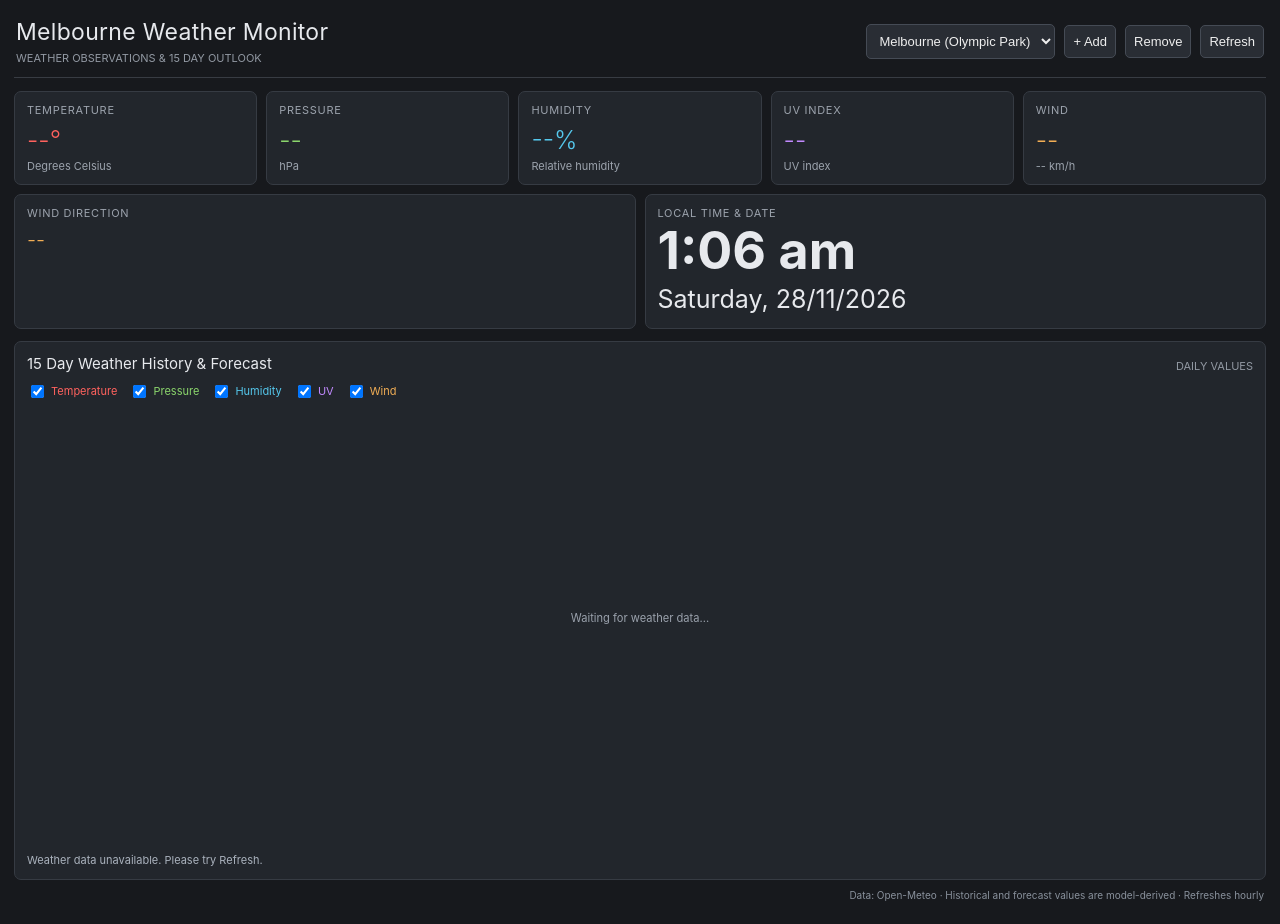
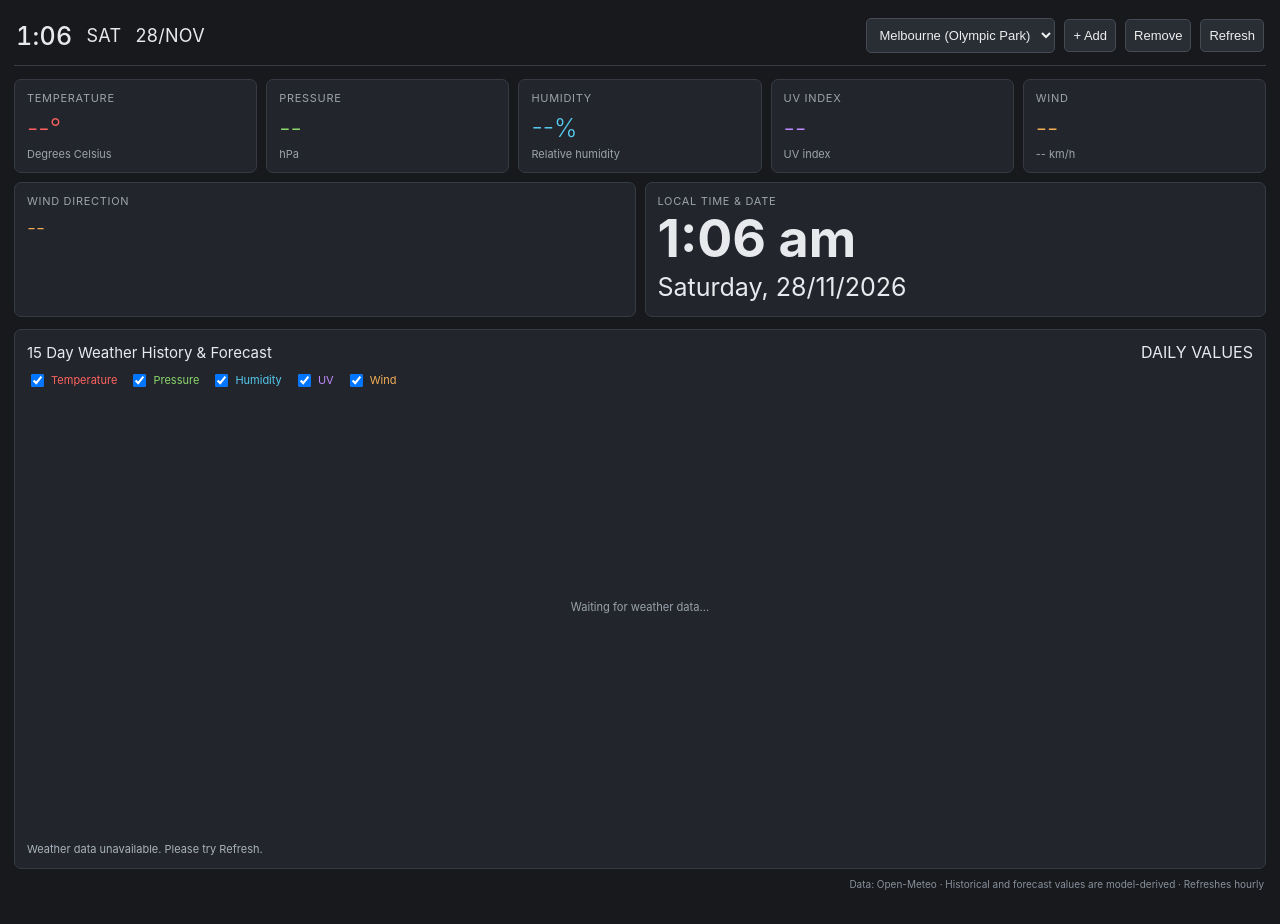
Before and after one commit to fabpertile/melbourne-weather-monitor, a plain HTML site: page index.html in a window 1280 px wide. Drawn offline with Linux system fonts and the light colour scheme; no server answers.

Commit message:
index.html

```diff
--- a/index.html
+++ b/index.html
@@ -17,11 +17,30 @@ body {
   font-family:-apple-system,BlinkMacSystemFont,"Helvetica Neue",Arial,sans-serif;
 }
 header {
-  display:flex; justify-content:space-between; align-items:center;
-  border-bottom:1px solid #383c43; padding:4px 2px 12px;
+  display:flex;
+  justify-content:space-between;
+  align-items:center;
+  border-bottom:1px solid #383c43;
+  padding:4px 2px 12px;
+  gap:16px;
 }
-h1 { font-size:23px; font-weight:400; margin:0; letter-spacing:.3px; }
-.subtitle { color:#9299a3; font-size:11px; margin-top:5px; }
+.header-datetime {
+  display:flex;
+  align-items:center;
+  gap:14px;
+  white-space:nowrap;
+  font-size:22px;
+  font-weight:400;
+  letter-spacing:.3px;
+}
+#clockTime {
+  font-size:25px;
+  font-weight:500;
+  font-variant-numeric:tabular-nums;
+}
+#clockDay, #clockDate {
+  font-size:18px;
+}
 select,button {
   background:#292d34; color:#eee; border:1px solid #454b55;
   border-radius:5px; padding:8px; font-size:13px;
@@ -96,16 +115,18 @@ svg { display:block; width:100%; height:auto; overflow:visible; }
 
 <body>
 <header>
-  <div>
-    <h1>Melbourne Weather Monitor</h1>
-    <div class="subtitle">WEATHER OBSERVATIONS &amp; 15 DAY OUTLOOK</div>
+  <div class="header-datetime">
+    <span id="clockTime">--:--</span>
+    <span id="clockDay">---</span>
+    <span id="clockDate">--/---</span>
   </div>
   <div class="top">
     <select id="location"></select>
     <button id="addLocation">+ Add</button>
     <button id="removeLocation">Remove</button>
     <button id="refresh">Refresh</button>
-</div>
+  </div>
+</header>
 </header>
 
 <div class="cards">
@@ -173,6 +194,29 @@ svg { display:block; width:100%; height:auto; overflow:visible; }
 </div>
 
 <script>
+  function updateDashboardDateTime() {
+  var now = new Date();
+
+  var hours = now.getHours() % 12 || 12;
+  var minutes = String(now.getMinutes()).padStart(2, "0");
+
+  var days = ["SUN", "MON", "TUE", "WED", "THU", "FRI", "SAT"];
+  var months = ["JAN", "FEB", "MAR", "APR", "MAY", "JUN",
+                "JUL", "AUG", "SEP", "OCT", "NOV", "DEC"];
+
+  document.getElementById("clockTime").textContent =
+    hours + ":" + minutes;
+
+  document.getElementById("clockDay").textContent =
+    days[now.getDay()];
+
+  document.getElementById("clockDate").textContent =
+    String(now.getDate()).padStart(2, "0") + "/" +
+    months[now.getMonth()];
+}
+
+updateDashboardDateTime();
+setInterval(updateDashboardDateTime, 1000);
 (function() {
   var defaultLocations = [
     {name:"Melbourne (Olympic Park)",lat:-37.825,lon:144.981}
```
